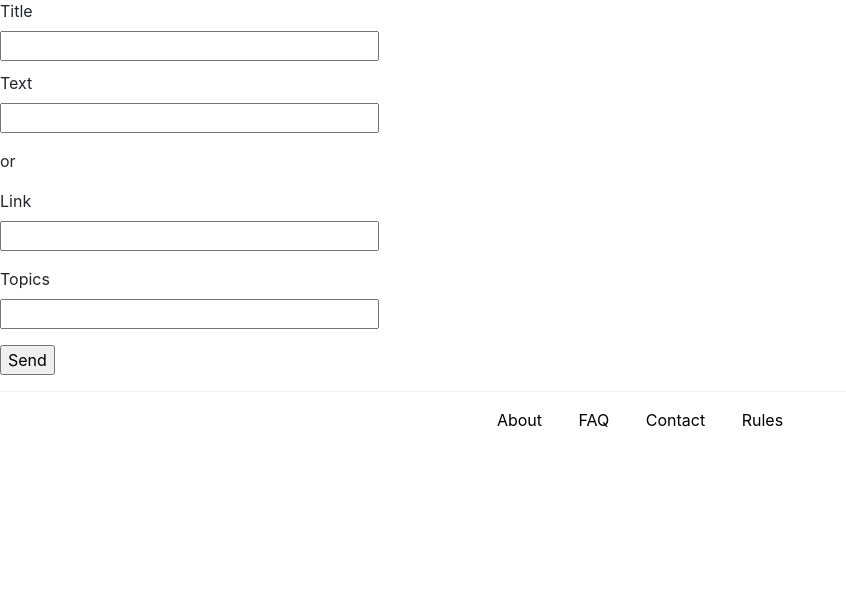
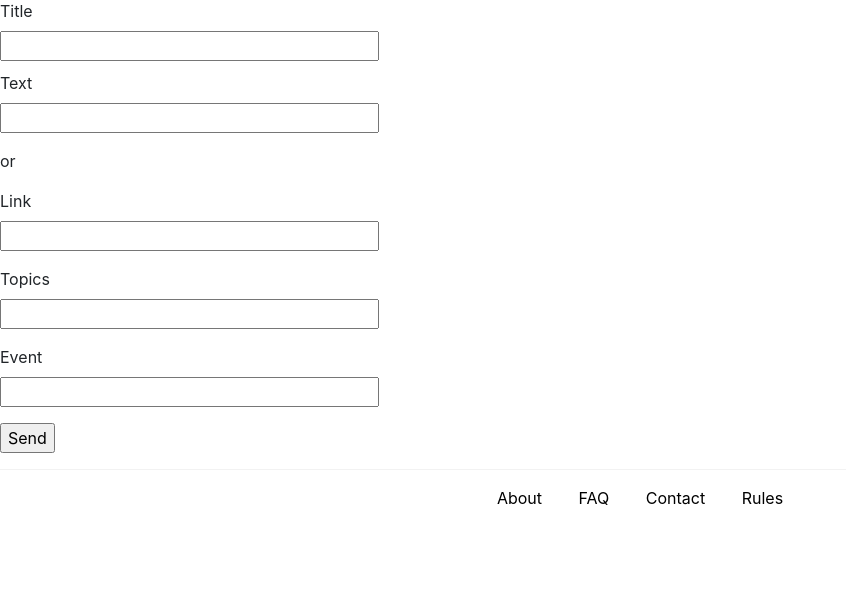
Before and after one commit to ModoUnreal/nuncio, a Flask app: page /submit in a window 1280 px wide. Shown: the part 220-826 px from the top of the page, without its empty margins (0-846 px from the left). Before the commit the page ends 647 px from the top, so only its background shows below. Run offline with Flask 2, Linux system fonts and the light colour scheme; a user stored in the database is signed in; tables that the repository leaves empty hold one stand-in row (values such as "Sample post"); some libraries are stand-ins or nearby versions.

Commit message:
Added events to posts (also pagination made a comeback)

```diff
--- a/app/forms.py
+++ b/app/forms.py
@@ -20,6 +20,7 @@ class SubmitForm(FlaskForm):
     topics = StringField('Topics', validators=[DataRequired()])
     text = StringField('Text', validators=[Length(min=0, max=100)])
     link = StringField('Link', validators=[Length(min=0, max=240)])
+    event = StringField('Event', validators=[Length(min=0, max=150)])
     submit = SubmitField('Send')
 
 class CommentForm(FlaskForm):
--- a/app/models.py
+++ b/app/models.py
@@ -148,6 +148,7 @@ class Post(db.Model):
                     secondary=topics_table,
                     backref="posts")
 
+    event = db.Column(db.String(150))
 
     created_on = db.Column(db.DateTime, default=db.func.now())
     is_link = db.Column(db.Boolean, default=True)
--- a/app/routes.py
+++ b/app/routes.py
@@ -14,10 +14,17 @@ import datetime
 def index():
     """View function for the index site, basically the main site.
        Sorts posts by hotness"""
-    posts = Post.query.order_by(Post.hotness.desc()).all()
+    page = request.args.get('page', 1, type=int)
+    posts = Post.query.order_by(Post.hotness.desc()).paginate(
+            page, app.config['POSTS_PER_PAGE'], False)
+    next_url = url_for('index', page=posts.next_num) \
+            if posts.has_next else None
+    prev_url = url_for('index', page=posts.prev_num) \
+            if posts.has_prev else None
+
     return render_template('index.html', title='Fair news, chosen by you.',
-            posts=posts, check_if_upvoted=check_if_upvoted,
-            check_if_downvoted=check_if_downvoted)
+            posts=posts.items, check_if_upvoted=check_if_upvoted,
+            check_if_downvoted=check_if_downvoted, next_url=next_url, prev_url=prev_url)
 
 @app.route('/submit', methods=['GET', 'POST'])
 @login_required
@@ -36,7 +43,10 @@ def submit():
 
 
         elif not check_topic_exists(form.topics.data):
-            post = Post(title=form.title.data, text=form.text.data, user_id=current_user.id, topics=[Topic(tag_name=form.topics.data)])
+            post = Post(title=form.title.data, text=form.text.data,
+                    user_id=current_user.id,
+                    topics=[Topic(tag_name=form.topics.data)],
+                    event=form.event.data)
 
         # Checks to see if post is link or url.
         if form.link.data == "":
--- a/app/templates/about.html
+++ b/app/templates/about.html
@@ -8,6 +8,9 @@
         and in the links shown.</p><br />
         <p>More unimportantly, the word nuncio stands for the papal ambassador,
         however this is not how I came up with the name.</p>
+
+        <h3>Why Make Nuncio in the first place?</h3>
+        <p></p>
     </div>
 
 
--- a/app/templates/index.html
+++ b/app/templates/index.html
@@ -6,7 +6,6 @@
     {% endfor %}
 
 
-<!--
     {% if prev_url %}
         <br>
         <a href="{{ prev_url }}">Back</a>
@@ -15,6 +14,5 @@
         <br>
         <a href="{{ next_url }}">Next</a>
     {% endif %}
--->
 
 {% endblock %}
--- a/app/templates/submit.html
+++ b/app/templates/submit.html
@@ -40,6 +40,14 @@
         {% endfor %}
         </p>
 
+        <p>
+        {{ form.event.label }}<br>
+        {{ form.event(size=32) }}
+        {% for error in form.event.errors %}
+        <span style="color: red;">[{{ error }}]</span>
+        {% endfor %}
+        </p>
+
         <p>{{ form.submit() }}</p>
     </form>
 {% endblock %}
--- a/config.py
+++ b/config.py
@@ -9,3 +9,4 @@ class Config(object):
             'sqlite:///' + os.path.join(base_dir, 'app.db')
     SQLALCHEMY_TRACK_MODIFICATIONS = False
     LOG_TO_STDOUT = os.environ.get('LOG_TO_STDOUT')
+    POSTS_PER_PAGE = 3
```
Also changed, not shown: tests/test_posts.py (+3 -1 lines).
